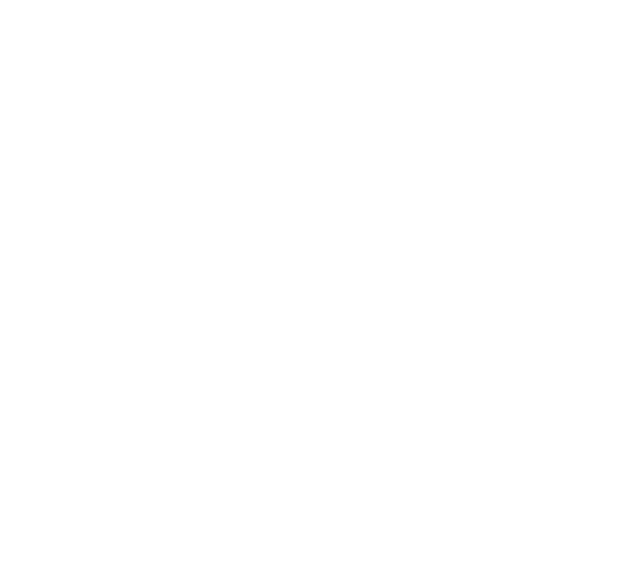
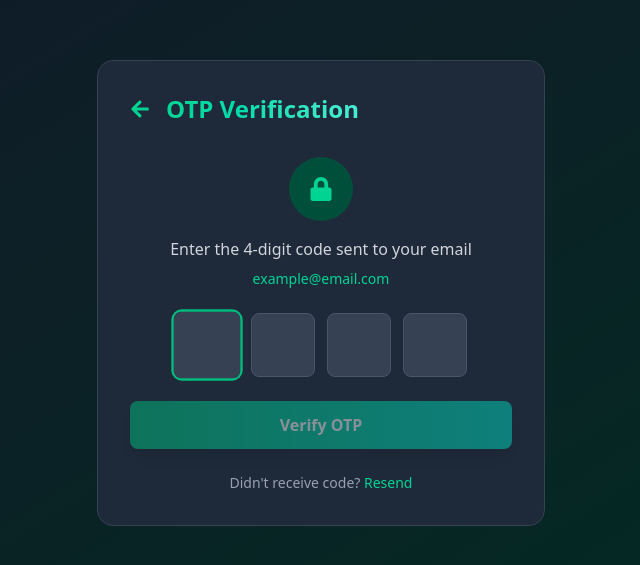
Before and after one commit to 201Harsh/EndPix-AI-IE, a React (Vite) app in the folder Frontend/: page /otp-verify in a window 1280 px wide. Before the commit this address had no page. Shown: the part 107-672 px from the top of the page, without its empty margins (319-959 px from the left). Built offline with nearby package versions, Linux system fonts and the light colour scheme; no server answers.

Commit message:
otp Verification UI

```diff
--- a/Frontend/package.json
+++ b/Frontend/package.json
@@ -11,6 +11,7 @@
   },
   "dependencies": {
     "@tailwindcss/vite": "^4.1.11",
+    "axios": "^1.10.0",
     "framer-motion": "^12.20.2",
     "react": "^19.1.0",
     "react-dom": "^19.1.0",
--- /dev/null
+++ b/Frontend/src/Config/Axios.js
@@ -0,0 +1,7 @@
+import axios from 'axios';
+
+const axiosInstance = axios.create({
+  baseURL: import.meta.env.VITE_API_URL
+});
+
+export default axiosInstance;
--- /dev/null
+++ b/Frontend/src/Pages/OtpVerification.jsx
@@ -0,0 +1,178 @@
+import { useState, useRef, useEffect } from 'react';
+import { FaLock, FaArrowLeft, FaCheck } from 'react-icons/fa';
+import { motion } from 'framer-motion';
+import { Link } from 'react-router-dom';
+
+const OtpVerification = () => {
+  const [otp, setOtp] = useState(['', '', '', '']);
+  const [isVerified, setIsVerified] = useState(false);
+  const [isLoading, setIsLoading] = useState(false);
+  const [error, setError] = useState('');
+  const inputRefs = useRef([]);
+
+  // Focus first input on mount
+  useEffect(() => {
+    inputRefs.current[0]?.focus();
+  }, []);
+
+  const handleChange = (index, value) => {
+    if (!/^\d*$/.test(value)) return; // Only allow numbers
+
+    const newOtp = [...otp];
+    newOtp[index] = value;
+    setOtp(newOtp);
+    setError('');
+
+    // Auto focus next input if a digit was entered
+    if (value && index < 3) {
+      inputRefs.current[index + 1]?.focus();
+    }
+
+    // If last digit was entered, verify
+    if (index === 3 && value) {
+      handleVerify();
+    }
+  };
+
+  const handleKeyDown = (index, e) => {
+    // Handle backspace
+    if (e.key === 'Backspace' && !otp[index] && index > 0) {
+      inputRefs.current[index - 1]?.focus();
+    }
+  };
+
+  const handlePaste = (e) => {
+    e.preventDefault();
+    const pasteData = e.clipboardData.getData('text/plain').trim();
+    if (/^\d{4}$/.test(pasteData)) {
+      const pasteOtp = pasteData.split('');
+      setOtp(pasteOtp);
+      inputRefs.current[3]?.focus();
+    }
+  };
+
+  const handleVerify = () => {
+    setIsLoading(true);
+    setError('');
+
+    // Simulate API call
+    setTimeout(() => {
+      setIsLoading(false);
+      const isValid = otp.join('') === '1234'; // Demo valid OTP
+      if (isValid) {
+        setIsVerified(true);
+      } else {
+        setError('Invalid OTP. Please try again.');
+        setOtp(['', '', '', '']);
+        inputRefs.current[0]?.focus();
+      }
+    }, 1500);
+  };
+
+  return (
+    <div className="min-h-screen bg-gradient-to-br from-gray-900 to-emerald-950 text-gray-100 flex items-center justify-center p-4">
+      <motion.div
+        initial={{ opacity: 0, y: 20 }}
+        animate={{ opacity: 1, y: 0 }}
+        transition={{ duration: 0.5 }}
+        className="w-full max-w-md bg-gray-800 bg-opacity-50 backdrop-blur-lg rounded-2xl p-8 border border-gray-700"
+      >
+        <div className="flex items-center mb-8">
+          <Link to="/login" className="text-emerald-400 hover:text-emerald-300 mr-4">
+            <FaArrowLeft className="text-xl" />
+          </Link>
+          <h2 className="text-2xl font-bold bg-clip-text text-transparent bg-gradient-to-r from-emerald-400 to-teal-300">
+            OTP Verification
+          </h2>
+        </div>
+
+        {isVerified ? (
+          <motion.div
+            initial={{ opacity: 0, scale: 0.9 }}
+            animate={{ opacity: 1, scale: 1 }}
+            className="text-center py-8"
+          >
+            <div className="w-16 h-16 bg-emerald-500 rounded-full flex items-center justify-center mx-auto mb-6">
+              <FaCheck className="text-2xl text-white" />
+            </div>
+            <h3 className="text-xl font-semibold mb-2">Verification Successful!</h3>
+            <p className="text-gray-300 mb-6">Your account has been verified.</p>
+            <Link
+              to="/dashboard"
+              className="px-6 py-3 bg-gradient-to-r from-emerald-500 to-teal-400 rounded-lg font-medium inline-block"
+            >
+              Continue to Dashboard
+            </Link>
+          </motion.div>
+        ) : (
+          <>
+            <div className="text-center mb-6">
+              <div className="w-16 h-16 bg-emerald-900 bg-opacity-50 rounded-full flex items-center justify-center mx-auto mb-4">
+                <FaLock className="text-2xl text-emerald-400" />
+              </div>
+              <p className="text-gray-300 mb-2">Enter the 4-digit code sent to your email</p>
+              <p className="text-sm text-emerald-400">example@email.com</p>
+            </div>
+
+            <div className="flex justify-center space-x-3 mb-6">
+              {otp.map((digit, index) => (
+                <motion.input
+                  key={index}
+                  ref={(el) => (inputRefs.current[index] = el)}
+                  type="text"
+                  maxLength={1}
+                  value={digit}
+                  onChange={(e) => handleChange(index, e.target.value)}
+                  onKeyDown={(e) => handleKeyDown(index, e)}
+                  onPaste={handlePaste}
+                  className="w-16 h-16 text-2xl text-center bg-gray-700 border border-gray-600 rounded-lg focus:outline-none focus:ring-2 focus:ring-emerald-500 focus:border-transparent"
+                  disabled={isLoading}
+                  whileFocus={{ scale: 1.05 }}
+                />
+              ))}
+            </div>
+
+            {error && (
+              <motion.p
+                initial={{ opacity: 0 }}
+                animate={{ opacity: 1 }}
+                className="text-center text-red-400 mb-4"
+              >
+                {error}
+              </motion.p>
+            )}
+
+            <motion.button
+              whileHover={{ scale: 1.02 }}
+              whileTap={{ scale: 0.98 }}
+              onClick={handleVerify}
+              disabled={otp.some(digit => !digit) || isLoading}
+              className="w-full py-3 px-4 bg-gradient-to-r from-emerald-500 to-teal-400 rounded-lg font-bold shadow-lg hover:shadow-emerald-500/30 flex items-center justify-center disabled:opacity-50 disabled:cursor-not-allowed"
+            >
+              {isLoading ? (
+                <>
+                  <svg className="animate-spin -ml-1 mr-3 h-5 w-5 text-white" xmlns="http://www.w3.org/2000/svg" fill="none" viewBox="0 0 24 24">
+                    <circle className="opacity-25" cx="12" cy="12" r="10" stroke="currentColor" strokeWidth="4"></circle>
+                    <path className="opacity-75" fill="currentColor" d="M4 12a8 8 0 018-8V0C5.373 0 0 5.373 0 12h4zm2 5.291A7.962 7.962 0 014 12H0c0 3.042 1.135 5.824 3 7.938l3-2.647z"></path>
+                  </svg>
+                  Verifying...
+                </>
+              ) : (
+                'Verify OTP'
+              )}
+            </motion.button>
+
+            <div className="mt-6 text-center text-sm text-gray-400">
+              Didn't receive code?{' '}
+              <button className="text-emerald-400 hover:underline font-medium">
+                Resend
+              </button>
+            </div>
+          </>
+        )}
+      </motion.div>
+    </div>
+  );
+};
+
+export default OtpVerification;
--- a/Frontend/src/Pages/Register.jsx
+++ b/Frontend/src/Pages/Register.jsx
@@ -2,6 +2,7 @@
 import { FaEye, FaEyeSlash, FaUser, FaEnvelope, FaLock, FaArrowLeft } from 'react-icons/fa';
 import { motion } from 'framer-motion';
 import { Link } from 'react-router-dom';
+import axiosInstance from '../Config/Axios';
 
 const Register = () => {
   const [formData, setFormData] = useState({
@@ -22,6 +23,9 @@
     e.preventDefault();
     console.log('Registration data:', formData);
     // Add your registration logic here
+
+    const response = axiosInstance.post('/users/register', formData)
+
   };
 
   return (
--- a/Frontend/src/Routes/Router.jsx
+++ b/Frontend/src/Routes/Router.jsx
@@ -4,6 +4,7 @@
 import Register from '../Pages/Register'
 import Login from '../Pages/Login'
 import Dashboard from '../Pages/Dashboard'
+import OtpVerification from '../Pages/OtpVerification'
 
 const Router = () => {
   return (
@@ -13,6 +14,7 @@
         <Route path="/register" element={<Register />} />
         <Route path="/login" element={<Login />} />
         <Route path="/dashboard" element={<Dashboard />} />
+        <Route path="/otp-verify" element={<OtpVerification />} />
       </Routes>
     </BrowserRouter>
   )
```
Also changed, not shown: 1 other file (tests, documents, lock files or other folders).
